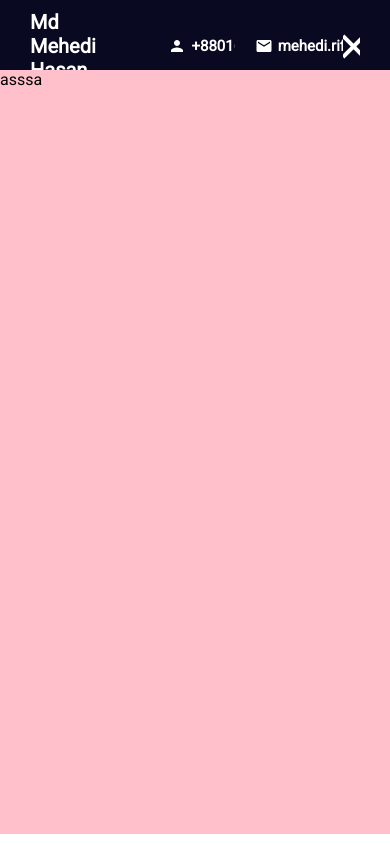
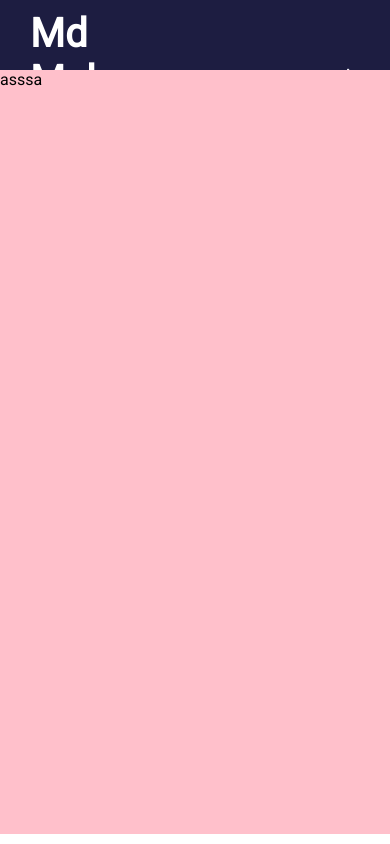
Before and after one commit to Mdmehedihasanrifat/Portfolio, a React (Create React App) app: page / in a window 390 px wide. Built offline with nearby package versions, Linux system fonts and the light colour scheme.

Commit message:
hamburger added

```diff
--- a/src/components/topbar/topbar.css
+++ b/src/components/topbar/topbar.css
@@ -1,92 +1,177 @@
-.topbar{
+/*.topbar{*/
+/*    width: 100%;*/
+/*    height: 70px;*/
+/*    background-color: white;*/
+/*    color: #1c1c2b;*/
+/*    position: fixed;*/
+/*    top: 0;*/
+/*    z-index: 3;*/
+/*    transition: all 1s ease;*/
+/*}*/
+
+/*.wrapper{*/
+
+/*    padding: 10px 30px;*/
+/*    display: flex;*/
+/*    align-items: center;*/
+/*    justify-content: space-between;*/
+/*}*/
+/*.left{*/
+
+/*    display: flex;*/
+/*    align-items: center;*/
+/*}*/
+/*.wrapper >.left>.logo{*/
+
+/*    font-size: 20px;*/
+/*    font-weight: 700;*/
+/*    text-decoration: none;*/
+/*    color:inherit;*/
+/*    margin-right: 40px;*/
+/*}*/
+/*.itemContainer{*/
+
+/*    display: flex;*/
+/*    align-items: center;*/
+/*    margin-left: 20px;*/
+/*}*/
+/*.itemContainer >.icon{*/
+/*    font-size: 18px;*/
+/*    margin-right:5px ;*/
+/*}*/
+/*.itemContainer >span{*/
+
+/*    font-size: 15px;*/
+/*    font-weight: 500;*/
+/*    font-weight: bold;*/
+/*}*/
+
+/*.right>.hamburger{*/
+
+
+/*    height: 25px;*/
+/*    width:32px;*/
+/*    display:flex;*/
+/*    flex-direction: column;*/
+/*    justify-content: space-between;*/
+/*    cursor: pointer;*/
+/*}*/
+
+/*.right >.hamburger>span{*/
+
+/*    width: 100%;*/
+/*    height: 4px;*/
+/*    background-color:#090922;*/
+/*    transform-origin: left;*/
+/*    transition: all 2s ease;*/
+/*}*/
+
+/*.active{*/
+
+/*   background: #090922;*/
+/*    color:white;*/
+/*}*/
+/*.active>.hamburger>span{*/
+
+/*    width: 100%;*/
+/*    height: 4px;*/
+/*    background-color: #d7d7e0;*/
+/*    transform-origin: left;*/
+/*    transition: all 2s ease;*/
+/*}*/
+/*.hamburger> span:first-child{*/
+/*    background: white;*/
+/*    transform: rotate(45deg);*/
+/*}*/
+/*.hamburger >span:nth-child{*/
+/*    opacity: 0;*/
+/*}*/
+/*.hamburger> span:last-child{*/
+/*    background: white;*/
+/*    transform: rotate(-45deg);*/
+/*}*/
+
+
+
+.topbar {
     width: 100%;
     height: 70px;
     background-color: white;
-    color: #1c1c2b;
+    color: #1e1e30;
     position: fixed;
     top: 0;
     z-index: 3;
     transition: all 1s ease;
 }
 
-.wrapper{
-
+.topbar .wrapper {
     padding: 10px 30px;
     display: flex;
     align-items: center;
     justify-content: space-between;
 }
-.left{
 
+.topbar .wrapper .left {
     display: flex;
     align-items: center;
 }
-.wrapper >.left>.logo{
 
-    font-size: 20px;
+.topbar .wrapper .left .logo {
+    font-size: 40px;
     font-weight: 700;
     text-decoration: none;
-    color:inherit;
+    color: inherit;
     margin-right: 40px;
 }
-.itemContainer{
 
+.topbar .wrapper .left .itemContainer {
     display: flex;
     align-items: center;
-    margin-left: 20px;
+    margin-left: 30px;
 }
-.itemContainer >.icon{
+
+.topbar .wrapper .left .itemContainer .icon {
     font-size: 18px;
-    margin-right:5px ;
+    margin-right: 5px;
 }
-.itemContainer >span{
 
+.topbar .wrapper .left .itemContainer span {
     font-size: 15px;
     font-weight: 500;
-    font-weight: bold;
 }
 
-.right>.hamburger{
-
-
+.topbar .wrapper .right .hamburger {
+    width: 32px;
     height: 25px;
-    width:32px;
-    display:flex;
+    display: flex;
     flex-direction: column;
     justify-content: space-between;
     cursor: pointer;
 }
 
-.right >.hamburger>span{
-
+.topbar .wrapper .right .hamburger span {
     width: 100%;
-    height: 4px;
-    background-color:#090922;
+    height: 3px;
+    background-color: #1f1f34;
     transform-origin: left;
     transition: all 2s ease;
 }
 
-.active{
+.topbar.active {
+    background-color: #1d1d41;
+    color: white;
+}
 
-   background: #090922;
-    color:white;
-}
-.active>.hamburger>span{
-
-    width: 100%;
-    height: 4px;
-    background-color: #d7d7e0;
-    transform-origin: left;
-    transition: all 2s ease;
-}
-.hamburger span:first-child{
-    background: white;
+.topbar.active .hamburger span:first-child {
+    background-color: #ffffff;
     transform: rotate(45deg);
 }
-.hamburger span:nth-child{
+
+.topbar.active .hamburger span:nth-child(2) {
     opacity: 0;
 }
-.hamburger span:last-child{
-    background: white;
+
+.topbar.active .hamburger span:last-child {
+    background-color: white;
     transform: rotate(-45deg);
 }
```
